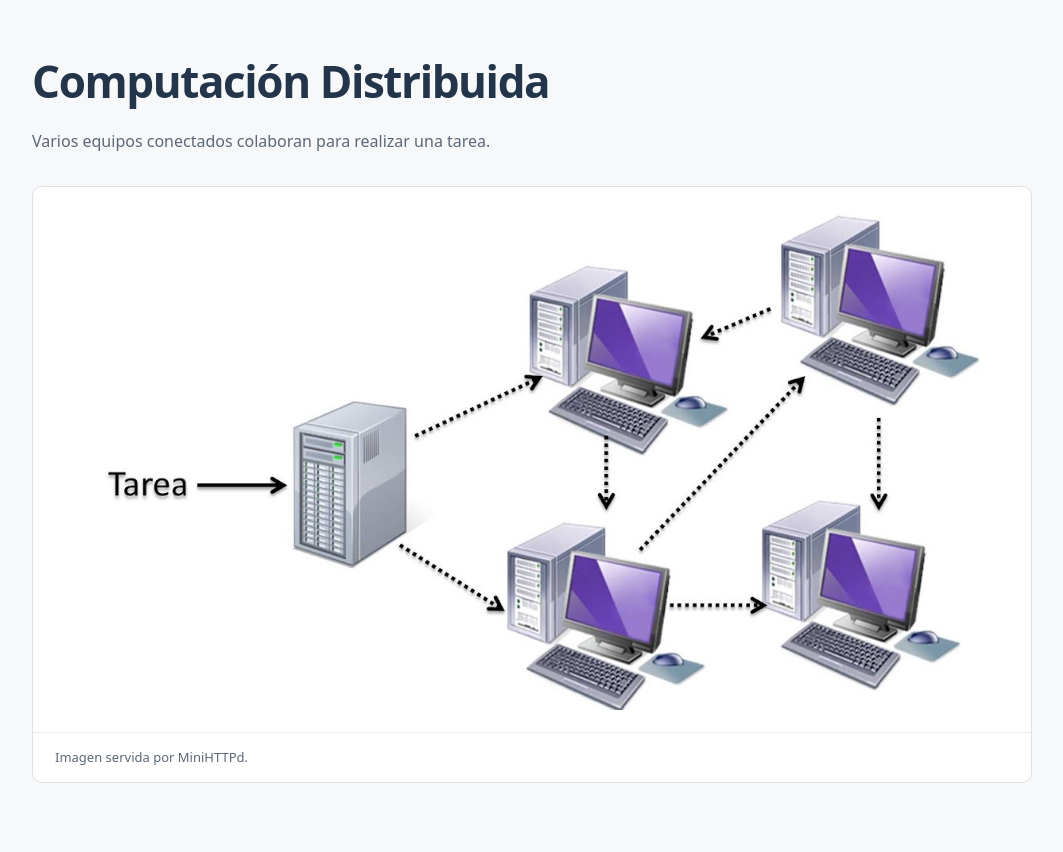
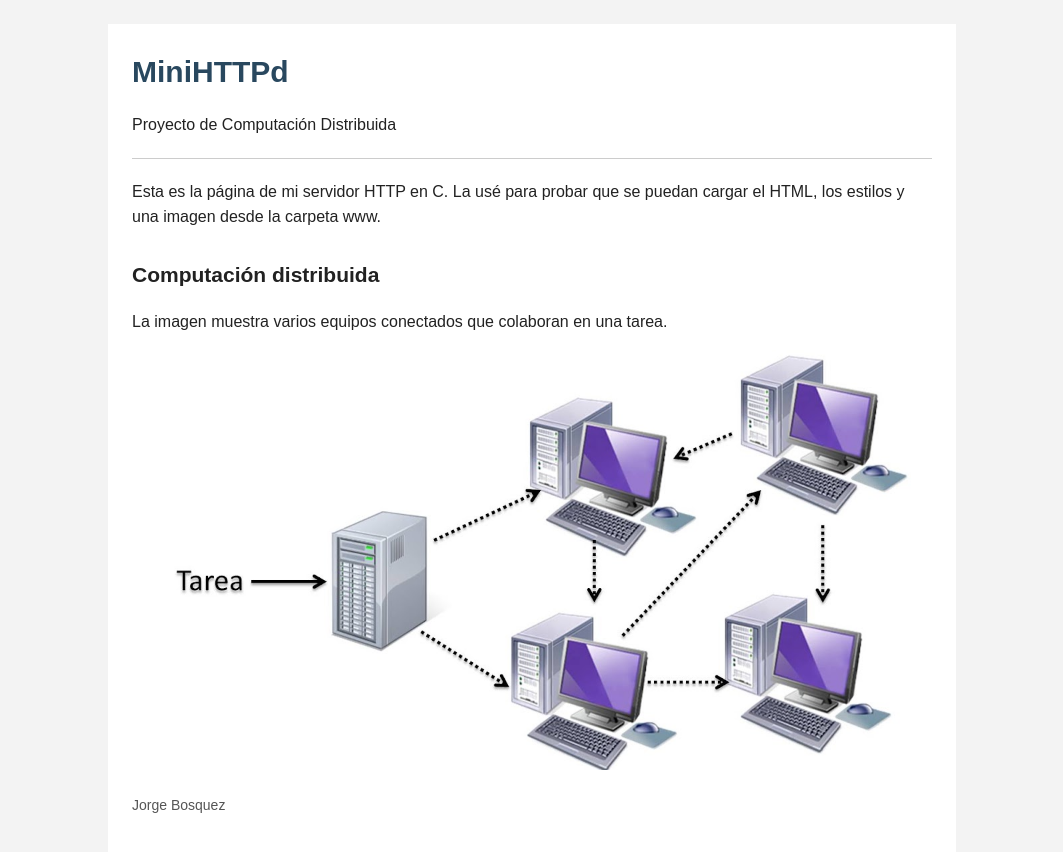
Before and after one commit to JorgeBosquez/minihttpd, a plain HTML site: page www/index.html in a window 1280 px wide. Shown: the whole page, without its empty margins (108-1171 px from the left). Before the commit the page ends 800 px from the top, so only its background shows below. Drawn offline with Linux system fonts and the light colour scheme.

Commit message:
style: modificar estilo de  pagina y usar imagen PNG

```diff
--- a/www/index.html
+++ b/www/index.html
@@ -3,21 +3,24 @@
 <head>
   <meta charset="UTF-8">
   <meta name="viewport" content="width=device-width, initial-scale=1">
-  <title>Computación Distribuida</title>
+  <title>Mi proyecto MiniHTTPd</title>
   <link rel="stylesheet" href="/style.css">
 </head>
 <body>
   <main>
-    <section class="intro">
-      <h1>Computación Distribuida</h1>
-      <p class="description">Varios equipos conectados colaboran para realizar una tarea.</p>
-    </section>
-    <figure class="illustration">
-      <img src="/image.png"
-           alt="Una tarea distribuida entre varias computadoras conectadas"
-           width="1200" height="630">
-      <figcaption>Imagen servida por MiniHTTPd.</figcaption>
-    </figure>
+    <h1>MiniHTTPd</h1>
+    <p>Proyecto de Computación Distribuida</p>
+    <hr>
+
+    <p>Esta es la página de mi servidor HTTP en C. La usé para probar
+      que se puedan cargar el HTML, los estilos y una imagen desde la carpeta www.</p>
+
+    <h2>Computación distribuida</h2>
+    <p>La imagen muestra varios equipos conectados que colaboran en una tarea.</p>
+    <img src="/image.png" alt="Equipos conectados para distribuir una tarea"
+         width="1200" height="630">
+
+    <p class="autor">Jorge Bosquez</p>
   </main>
 </body>
 </html>
--- a/www/style.css
+++ b/www/style.css
@@ -1,78 +1,44 @@
-* { box-sizing: border-box; }
-
-:root {
-  color-scheme: light;
-  --ink: #23354b;
-  --muted: #5c6876;
-  --line: #dce1e5;
-  --accent: #496782;
+body {
+  margin: 0;
+  padding: 24px 16px;
+  font-family: Arial, sans-serif;
+  color: #222;
+  background-color: #f3f3f3;
+  line-height: 1.6;
 }
 
-body {
-  margin: 0;
-  background: #f7f8fa;
-  color: var(--ink);
-  font-family: system-ui, -apple-system, "Segoe UI", sans-serif;
-  line-height: 1.65;
+main {
+  max-width: 800px;
+  margin: 0 auto;
+  padding: 24px;
+  background-color: white;
 }
 
-a { color: inherit; text-underline-offset: 4px; }
-a:hover { color: #305d85; }
-a:focus-visible { outline: 3px solid var(--accent); outline-offset: 5px; }
-
-.site-header, main, .site-footer {
-  width: min(100% - 48px, 1000px);
-  margin-inline: auto;
+h1 {
+  margin: 0;
+  color: #29485f;
+  font-size: 30px;
 }
 
-.site-header {
-  display: flex;
-  align-items: center;
-  justify-content: space-between;
-  gap: 20px;
-  padding-block: 24px;
-  border-bottom: 1px solid var(--line);
+h2 {
+  margin-top: 28px;
+  font-size: 21px;
 }
 
-.brand { font-size: 23px; font-weight: 750; letter-spacing: -0.8px; text-decoration: none; }
-.brand span { color: var(--accent); }
-.course { color: var(--muted); font-size: 13px; text-align: right; }
-
-.intro { max-width: 740px; padding-block: 55px 32px; }
-.eyebrow {
-  margin: 0 0 14px;
-  color: var(--accent);
-  font-size: 12px;
-  font-weight: 650;
-  letter-spacing: 1.5px;
-  text-transform: uppercase;
+hr {
+  border: 0;
+  border-top: 1px solid #ccc;
+  margin: 20px 0;
 }
 
-h1 { margin: 0; font-size: clamp(29px, 4.5vw, 44px); line-height: 1.2; letter-spacing: -1.4px; font-weight: 650; }
-.description { max-width: 650px; margin: 20px 0 0; color: var(--muted); font-size: 16px; }
+img {
+  display: block;
+  width: 100%;
+  height: auto;
+}
 
-.illustration { margin: 0; background: #fff; border: 1px solid var(--line); border-radius: 10px; overflow: hidden; }
-.illustration img { display: block; width: 100%; height: auto; padding: 22px; }
-figcaption { padding: 14px 22px; border-top: 1px solid #edf0f2; color: var(--muted); font-size: 13px; }
-
-.details { display: grid; grid-template-columns: repeat(3, minmax(0, 1fr)); gap: 34px; padding-block: 35px 40px; }
-.detail-number { color: var(--accent); font-size: 12px; font-weight: 650; }
-h2 { margin: 7px 0; font-size: 17px; font-weight: 650; }
-.details p { margin: 0; color: var(--muted); font-size: 14px; }
-
-.site-footer { display: flex; justify-content: space-between; gap: 20px; padding-block: 21px 28px; border-top: 1px solid var(--line); color: var(--muted); font-size: 12px; }
-.site-footer p { margin: 0; }
-.site-footer a { flex-shrink: 0; }
-
-@media (max-width: 600px) {
-  .site-header, main, .site-footer { width: calc(100% - 32px); }
-  .site-header { padding-block: 20px; }
-  .course { max-width: 135px; font-size: 11px; }
-  .intro { padding-block: 36px 25px; }
-  h1 { letter-spacing: -0.8px; }
-  .description { font-size: 15px; }
-  .illustration img { padding: 10px; }
-  figcaption { padding: 12px 14px; font-size: 12px; }
-  .details { grid-template-columns: 1fr; gap: 22px; padding-block: 28px; }
-  .site-footer { flex-direction: column; gap: 9px; }
+.autor {
+  margin-top: 24px;
+  font-size: 14px;
+  color: #555;
 }
```
